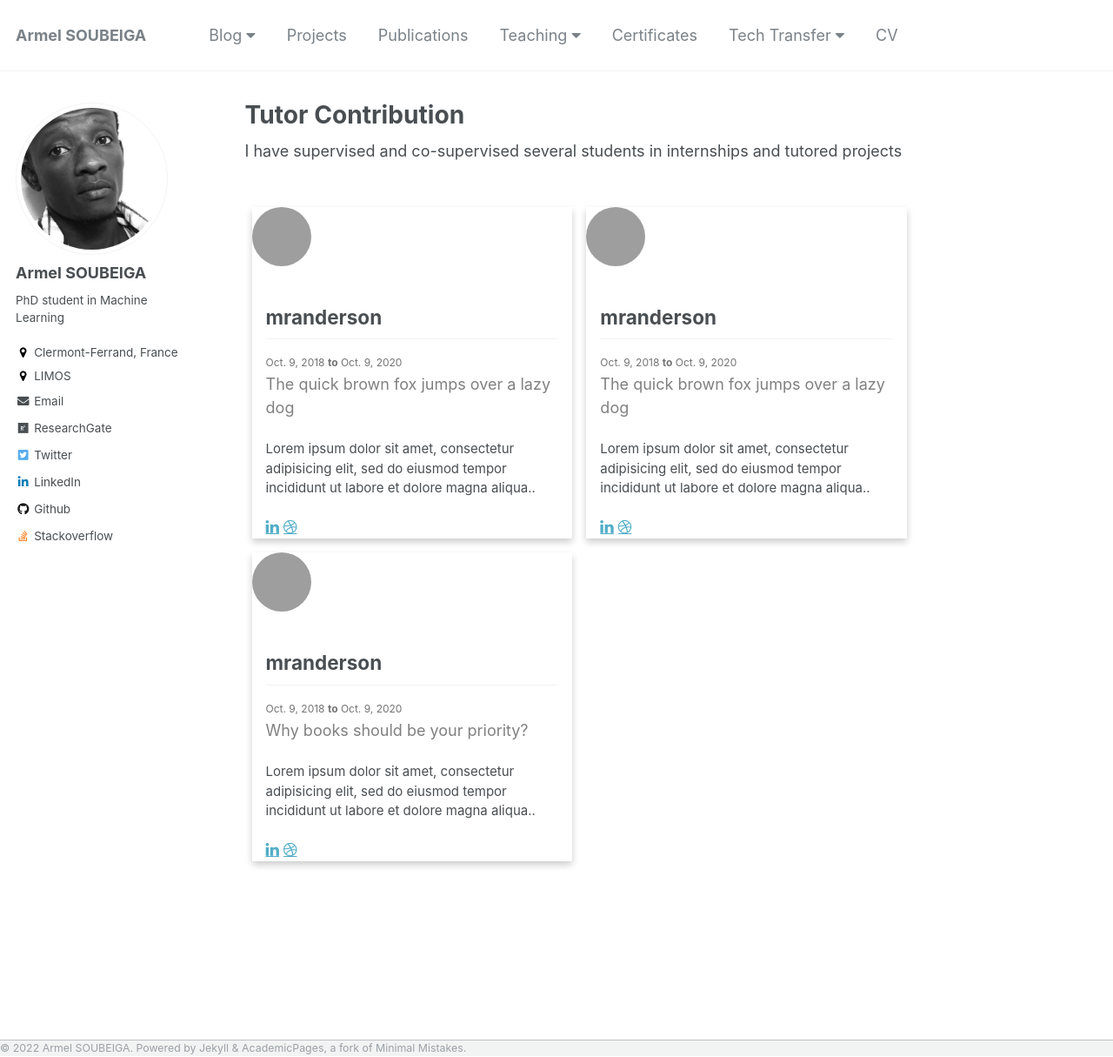
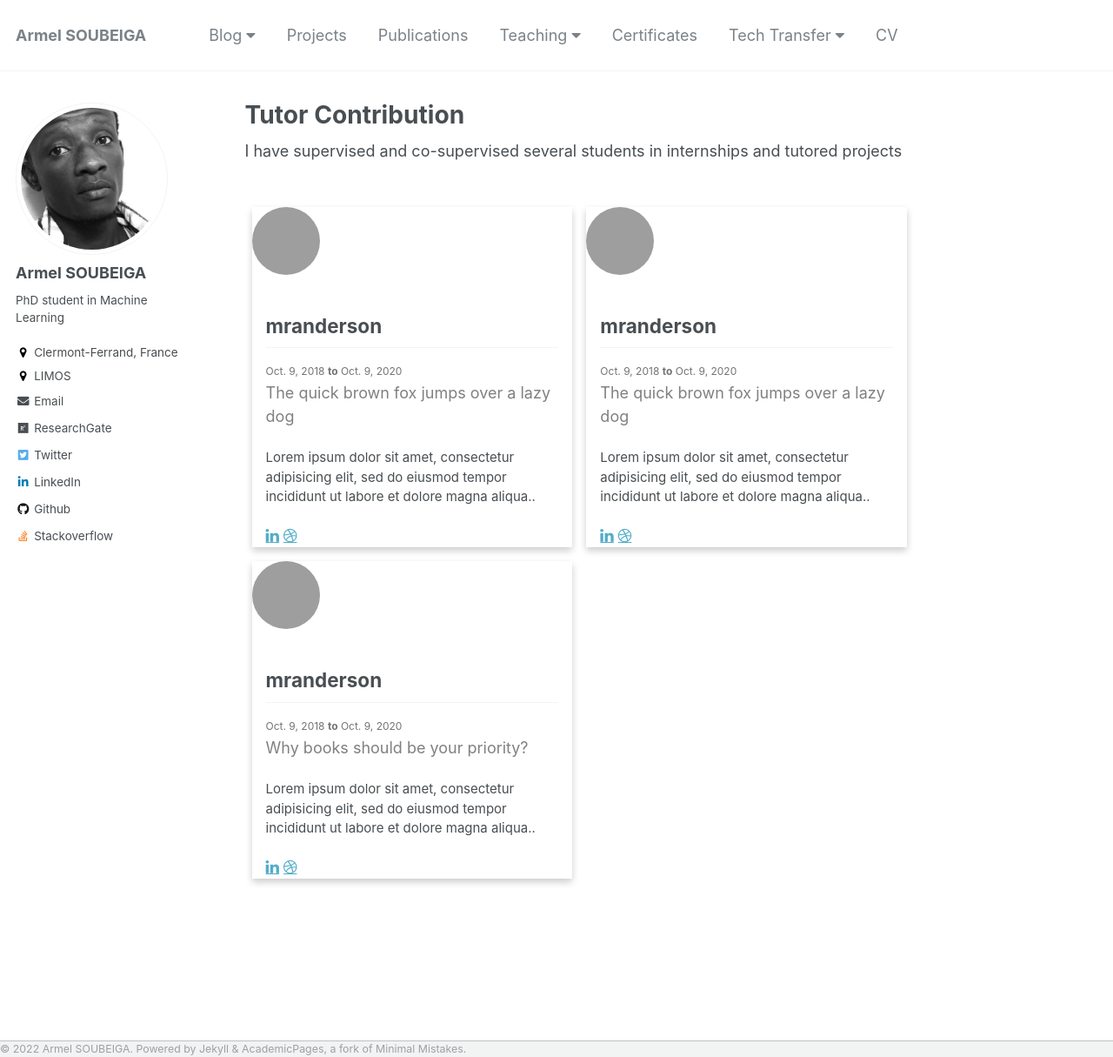
Before and after one commit to armelsoubeiga/armelsoubeiga.github.io, a Jekyll site: the page built from _pages/talks-tutor.html, in a window 1280 px wide and 1215 px high. Shown: the whole window at 87% size. Built offline with Jekyll 4.4.1, drawn with Linux system fonts in a browser that asks for light colours; grey boxes are pictures that could not be loaded.

Commit message:
Update talks-tutor.html

```diff
--- a/_pages/talks-tutor.html
+++ b/_pages/talks-tutor.html
@@ -30,8 +30,9 @@
   }
 }
 
- .profile img{width: 68px;
-    height: 68px;
+ .profile img{
+    width: 78px;
+    height: 78px;
     border-radius: 50%;
   }
 
@@ -67,11 +68,11 @@
   {% for post in site.talks reversed %}
     <div class="column">
       <div class="card">
-          <div class="profile">
+          <div class="profile" style="justify-content: center">
               <img src="{{ post.image }}">
           </div>
           <div class="container">
-          <h2>{{ post.author }}</h2>
+          <h2 style="justify-content: center">{{ post.author }}</h2>
           <span datetime="{{ post.date | date_to_xmlschema }}" class="date">
               {% include date.html date=post.date_star %} <b>to</b> {% include date.html date=post.date_end %}
           </span>
```
